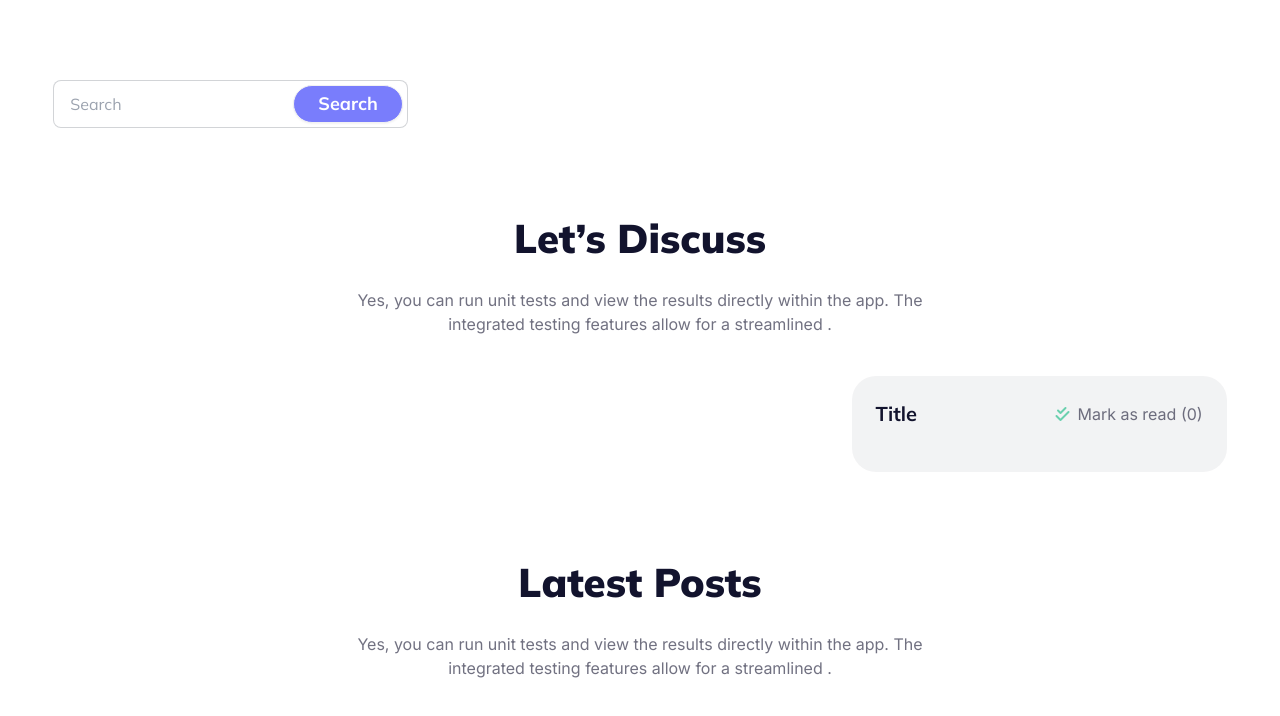
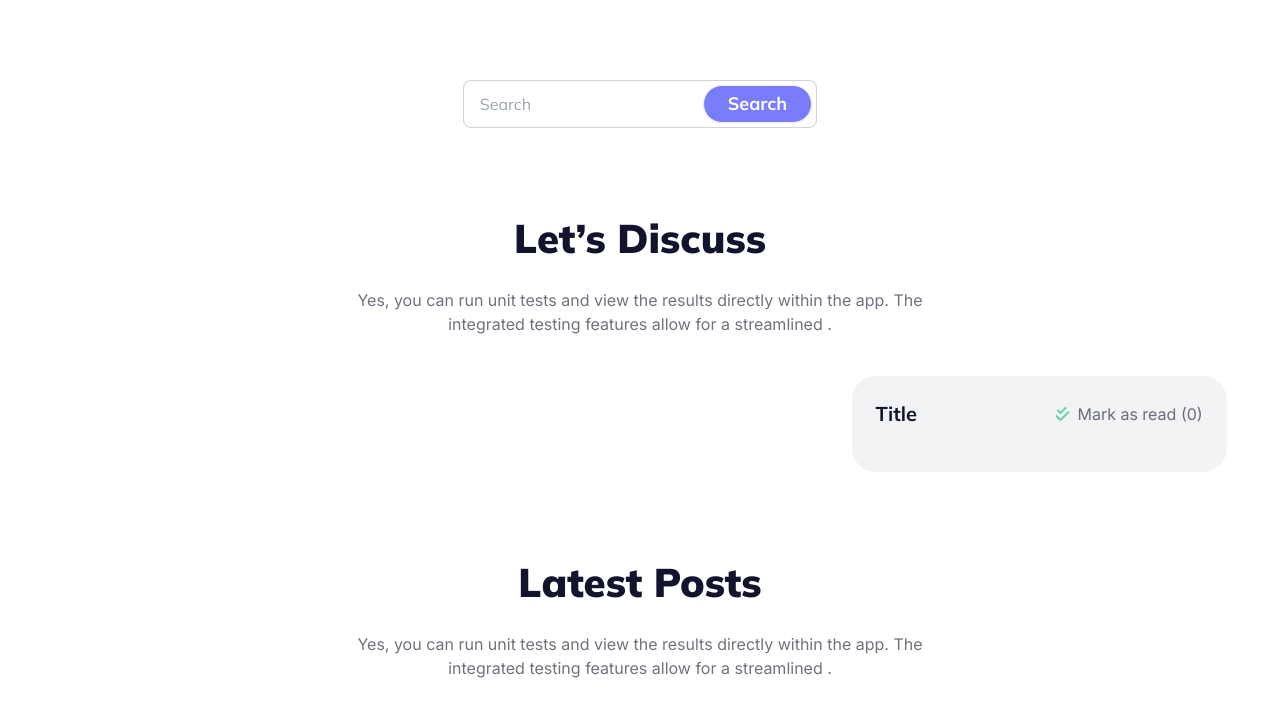
Before and after one commit to syedmehedi34/Retro-forum, a plain HTML site: page index.html in a window 1280 px wide. Drawn offline with nearby package versions, Linux system fonts and the light colour scheme; no server answers.

Commit message:
all done

```diff
--- a/index.html
+++ b/index.html
@@ -44,7 +44,7 @@
     <header></header>
     <main>
       <!--starts hero section  -->
-      <section class="mt-20">
+      <section class="mt-20 flex justify-center">
         <label
           class="w-fit gap-10 input input-bordered flex items-center pl-4 pr-1 p-1"
         >
```
